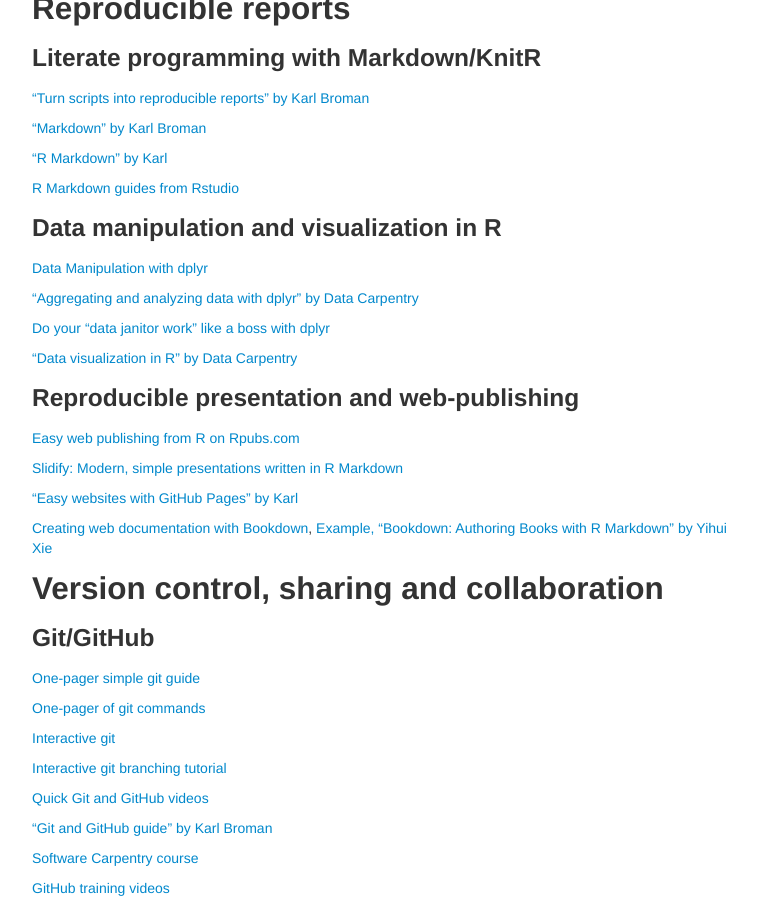
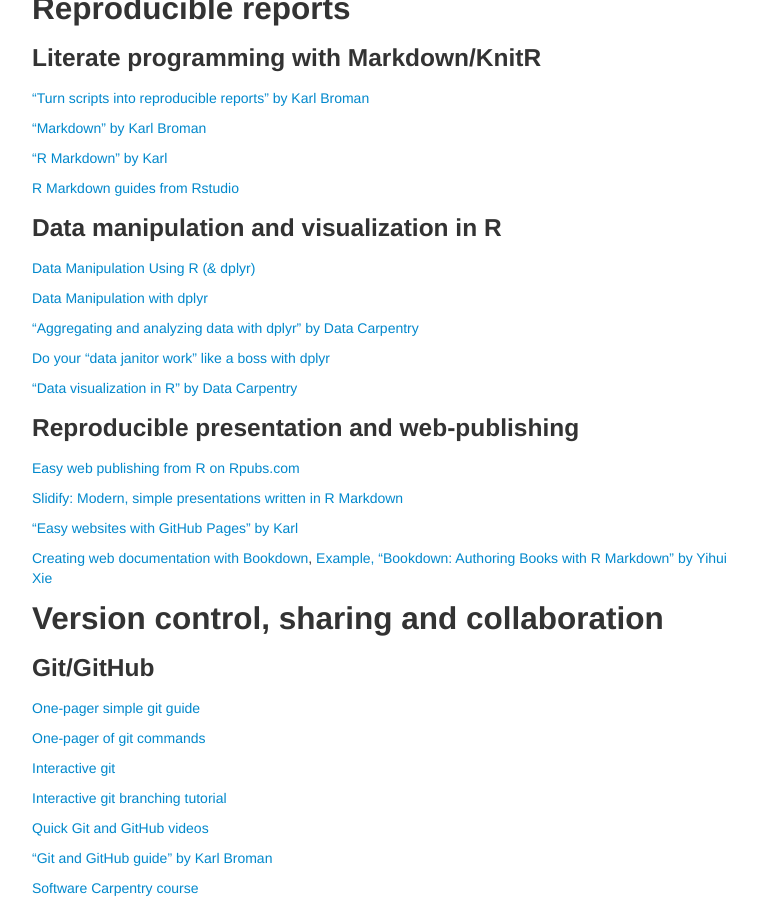
Before and after one commit to mdozmorov/BIOS692, a Jekyll site: the page built from index.md, in a window 1280 px wide and 900 px high, scrolled down 1834 px. Shown: the whole window, without its empty margins (258-1015 px from the left). Built offline with Jekyll 4.4.1, drawn with Linux system fonts in a browser that asks for light colours.

Commit message:
Add slideshare link to dplyr presentation

```diff
--- a/index.md
+++ b/index.md
@@ -105,6 +105,8 @@ I thank [Karl Broman](http://kbroman.org/), [Greg Wilson](http://sensibleadventu
 
 ### Data manipulation and visualization in R
 
+[Data Manipulation Using R (& dplyr)](http://www.slideshare.net/Ram-N/data-manipulation-using-r-acm2014)
+
 [Data Manipulation with dplyr](http://datascienceplus.com/data-manipulation-with-dplyr/)
 
 ["Aggregating and analyzing data with dplyr" by Data Carpentry](http://www.datacarpentry.org/R-genomics/04-dplyr.html)
```
